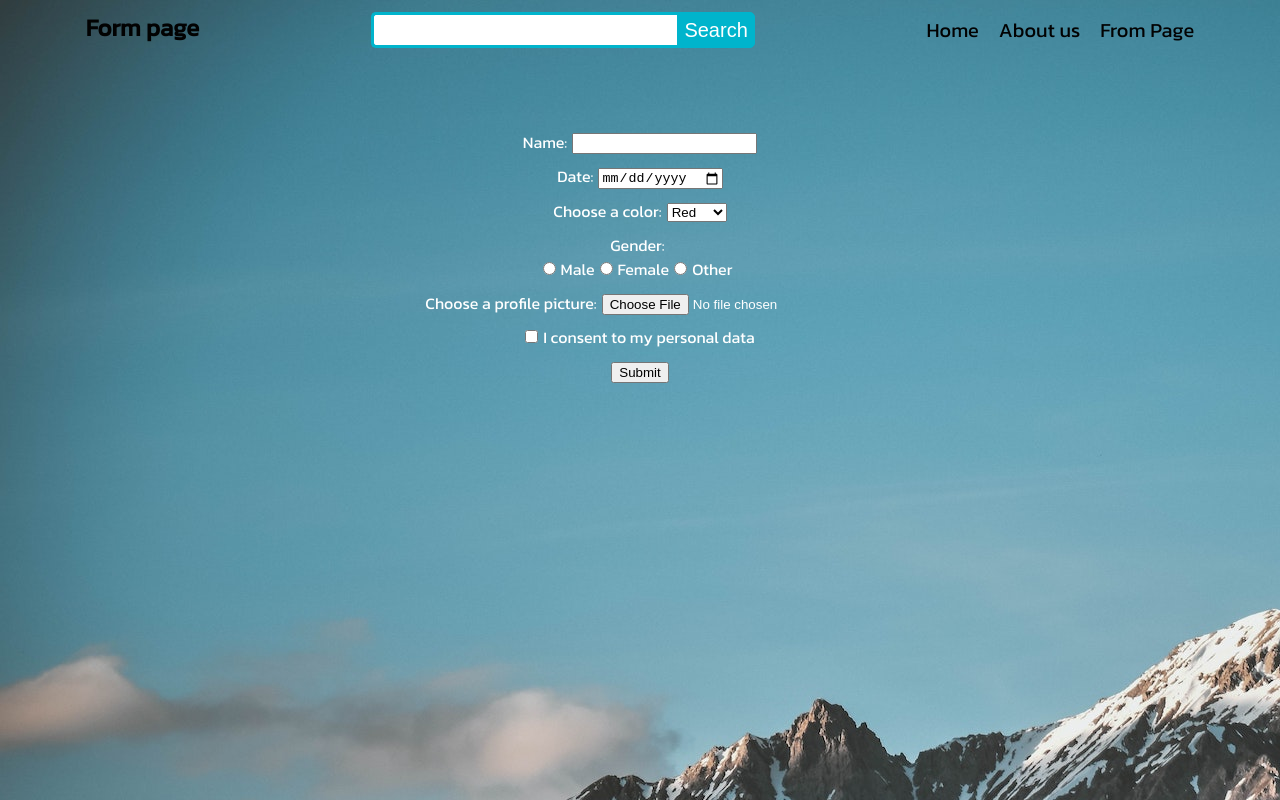
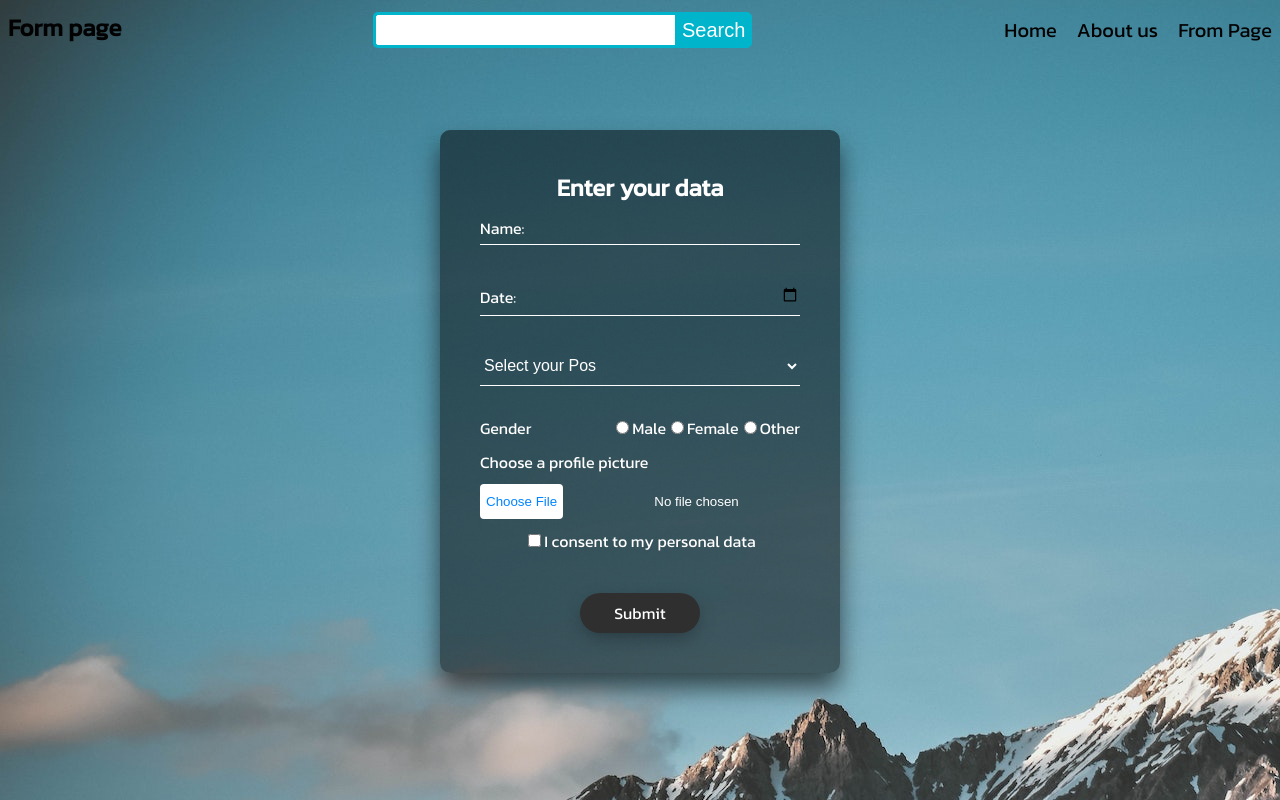
Before and after one commit to DmitryKremenetsky/rss-components-task, a React (Vite) app: page /form in a window 1280 px wide. Built offline with nearby package versions, Linux system fonts and the light colour scheme.

Commit message:
feat: add new styles in a form page

```diff
--- a/src/App.css
+++ b/src/App.css
@@ -1,7 +1,3 @@
-* {
-  margin: 0 auto;
-}
-
 #root {
   max-width: 1280px;
   margin: 0 auto;
--- a/src/components/form/form.css
+++ b/src/components/form/form.css
@@ -1,51 +1,160 @@
 .form-container {
+  margin: 0 auto;
   margin-top: 80px;
+  width: 400px;
+  padding: 40px;
+  background: rgba(0, 0, 0, 0.5);
+  box-sizing: border-box;
+  box-shadow: 0 15px 25px rgba(0, 0, 0, 0.6);
+  border-radius: 10px;
 }
 
-.form-element {
-  margin: 10px;
-}
-
-.form-text {
-  margin-right: 5px;
+.form-greeting {
   color: #fff;
 }
 
-.form-personal {
-  margin-left: 5px;
+.form-container .user-data {
+  position: relative;
+}
+
+.form-container .user-data input {
+  width: 100%;
+  padding: 10px 0;
+  font-size: 16px;
   color: #fff;
+  margin-bottom: 30px;
+  border: none;
+  border-bottom: 1px solid #fff;
+  outline: none;
+  background: transparent;
+}
+
+.form-container .user-data label {
+  position: absolute;
+  top: 0;
+  left: 0;
+  padding: 10px 0;
+  font-size: 16px;
+  color: #fff;
+  pointer-events: none;
+  transition: 0.5s;
+}
+
+.form-container .user-data input:focus ~ label,
+.form-container .user-data input:valid ~ label {
+  top: -20px;
+  left: 0;
+  color: #03e9f4;
+  font-size: 12px;
+}
+
+input[type='date']:required:invalid::-webkit-datetime-edit {
+  color: transparent;
+}
+input[type='date']:focus::-webkit-datetime-edit {
+  color: #fff !important;
+}
+
+.select-input {
+  width: 100%;
+  padding: 10px 0;
+  font-size: 16px;
+  color: #fff;
+  margin-bottom: 30px;
+  border: none;
+  border-bottom: 1px solid #fff;
+  outline: none;
+  background: transparent;
+}
+
+select option {
+  color: #020202;
+}
+
+.switcher {
+  display: flex;
+  justify-content: space-between;
+  color: #fff;
+  margin-bottom: 10px;
+}
+
+.image-chooser {
+  display: flex;
+  flex-direction: column;
+  margin-bottom: 10px;
+}
+
+.chooser-title {
+  display: flex;
+  color: #fff;
+  margin-bottom: 10px;
 }
 
 .upload-input {
   color: #fff;
 }
 
-.cards-container {
-  display: flex;
+.upload-input::-webkit-file-upload-button {
+  visibility: hidden;
 }
 
-.gender-switcher {
+.upload-input::before {
+  content: 'Choose File';
+  color: #0084ff;
+  display: inline-block;
+  padding: 10px 6px;
+  outline: none;
+  cursor: pointer;
+  font-weight: 400;
+  border-radius: 4px;
+  background: #fff;
+}
+.upload-input:focus {
+  outline: none !important;
+}
+.upload-input:active::before {
+  transform: scale(0.9) translate(0px, 2px);
+}
+
+.form-personal {
   color: #fff;
 }
 
-.gender-switcher input {
-  margin-right: 5px;
+.submit-button {
+  margin-top: 40px;
+  width: 120px;
+  height: 40px;
+  border: none;
+  outline: none;
+  background: #2f2f2f;
+  color: #fff;
+  font-family: 'Kanit';
+  font-size: 16px;
+  border-radius: 20px;
+  text-align: center;
+  box-shadow: 0 6px 20px -5px rgba(0, 0, 0, 0.4);
+  cursor: pointer;
 }
 
-.gender-switcher label {
-  margin-right: 5px;
-}
-
-.card {
-  width: 300px;
-  height: 300px;
-}
-
-.card img {
-  width: 100%;
-  height: 100%;
+.cards-container {
+  display: flex;
+  margin-top: 60px;
 }
 
 .message {
   color: #fff;
+  margin-top: 20px;
 }
+
+.form-card {
+  width: 300px;
+  height: 100%;
+  display: flex;
+  flex-direction: column;
+  justify-content: center;
+  align-items: center;
+  margin: 10px;
+  color: #fff;
+  box-shadow: 0 4px 8px 0 rgba(255, 255, 255, 0.2);
+  transition: 0.3s;
+}
--- a/src/components/form/form.tsx
+++ b/src/components/form/form.tsx
@@ -95,7 +95,7 @@ export default class Form extends Component<Props, State> {
 
   renderCards = () => {
     return this.state.cards.map((card, index) => (
-      <div key={index} className="card">
+      <div key={index} className="form-card">
         {card.profilePicture && (
           <img src={URL.createObjectURL(card.profilePicture)} alt="Profile Picture" />
         )}
@@ -112,26 +112,34 @@ export default class Form extends Component<Props, State> {
       <div>
         <Navigation />
         <form className="form-container" onSubmit={this.handleOnSubmit}>
-          <div className="form-element">
-            <label className="form-text" htmlFor="name">
-              Name:
-            </label>
+          <h2 className="form-greeting">Enter your data</h2>
+          <div className="user-data">
             <input type="text" id="name" name="name" required ref={this.nameInput} />
+            <label htmlFor="name">Name:</label>
           </div>
-          <div className="form-element">
-            <label className="form-text">Date:</label>
+          <div className="user-data">
             <input type="date" id="date" name="date" required ref={this.dateInput} />
+            <label>Date:</label>
           </div>
-          <div className="form-element">
-            <label className="form-text">Choose a color:</label>
-            <select id="selectColor" name="selectColor" required ref={this.colorSelect}>
-              <option value="red">Red</option>
-              <option value="green">Green</option>
-              <option value="blue">Blue</option>
+          <div>
+            <select
+              className="select-input"
+              id="selectColor"
+              name="selectColor"
+              required
+              ref={this.colorSelect}
+            >
+              <option value="" disabled selected>
+                Select your Pos
+              </option>
+              <option>Front</option>
+              <option>Back</option>
+              <option>Leader</option>
+              <option>UI</option>
             </select>
           </div>
-          <div className="form-element">
-            <label className="form-text">Gender:</label>
+          <div className="switcher">
+            <label className="form-text">Gender</label>
             <div className="gender-switcher">
               <input
                 type="radio"
@@ -163,8 +171,8 @@ export default class Form extends Component<Props, State> {
               <label htmlFor="other">Other</label>
             </div>
           </div>
-          <div className="form-element">
-            <label className="form-text">Choose a profile picture:</label>
+          <div className="image-chooser">
+            <label className="chooser-title">Choose a profile picture</label>
             <input
               className="upload-input"
               type="file"
@@ -186,12 +194,12 @@ export default class Form extends Component<Props, State> {
             />
             <label className="form-personal">I consent to my personal data</label>
           </div>
-          <button className="button" type="submit">
+          <button className="submit-button" type="submit">
             Submit
           </button>
         </form>
         {this.state.showMessage && <div className="message">Card added successfully!</div>}
-        <div className="cards-container">
+        <div>
           <div className="cards-container">{this.renderCards()}</div>
         </div>
       </div>
```
